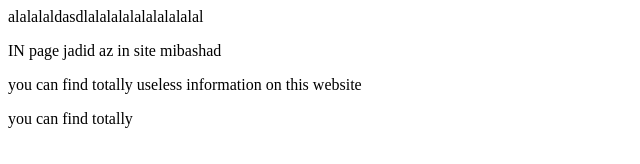
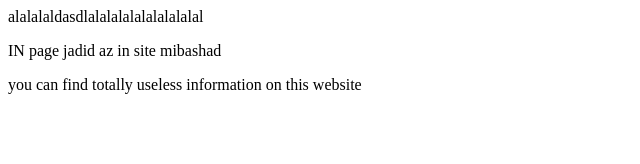
Before and after one commit to fathiashtiyani/mygittest, a plain HTML site: page index.html in a window 1280 px wide. Shown: the whole page, without its empty margins (0-640 px from the left). Drawn offline with Linux system fonts and the light colour scheme.

Commit message:
update conflict

```diff
--- a/index.html
+++ b/index.html
@@ -4,6 +4,5 @@
 	<p> alalalaldasdlalalalalalalalalalal </p>
 	<p> IN page jadid az in site mibashad </p>
         <p> you can find totally useless information on this website </p>
-	<p> you can find totally </p>
 </head>
 </html>
```
